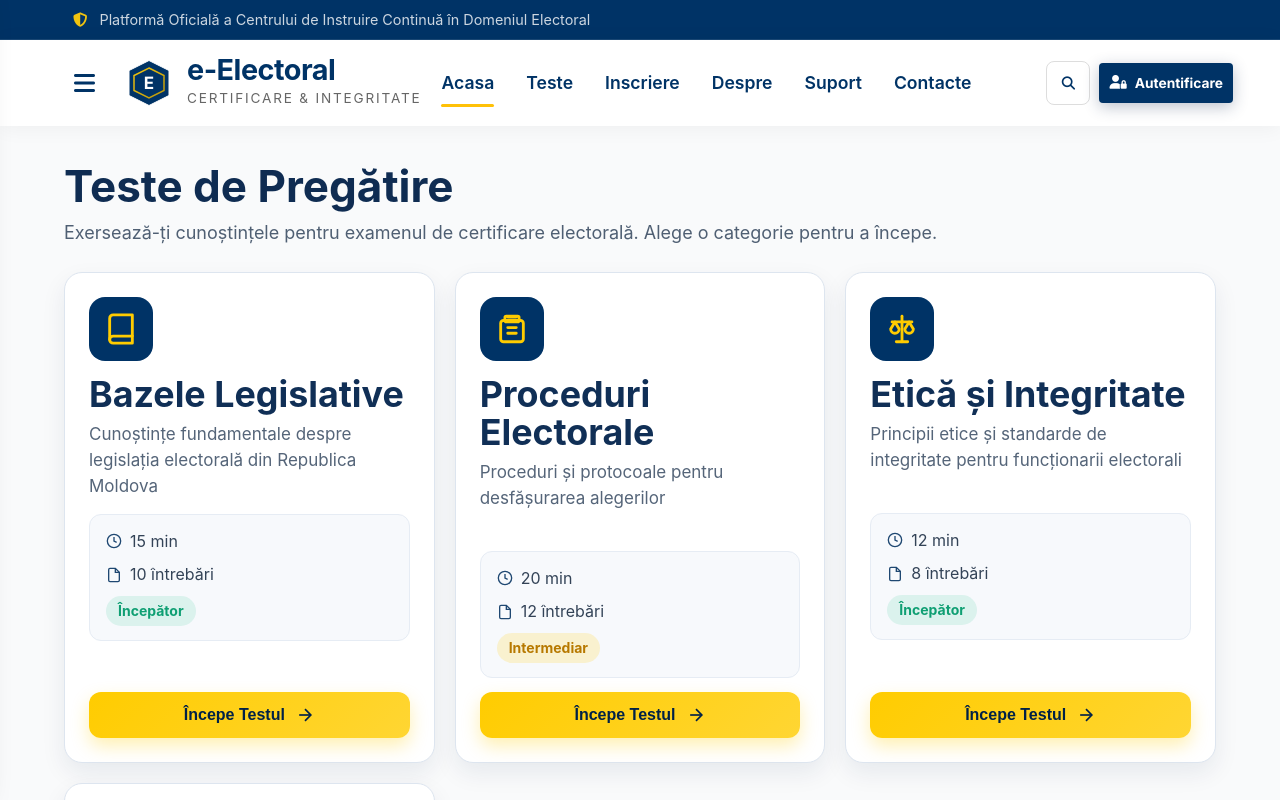
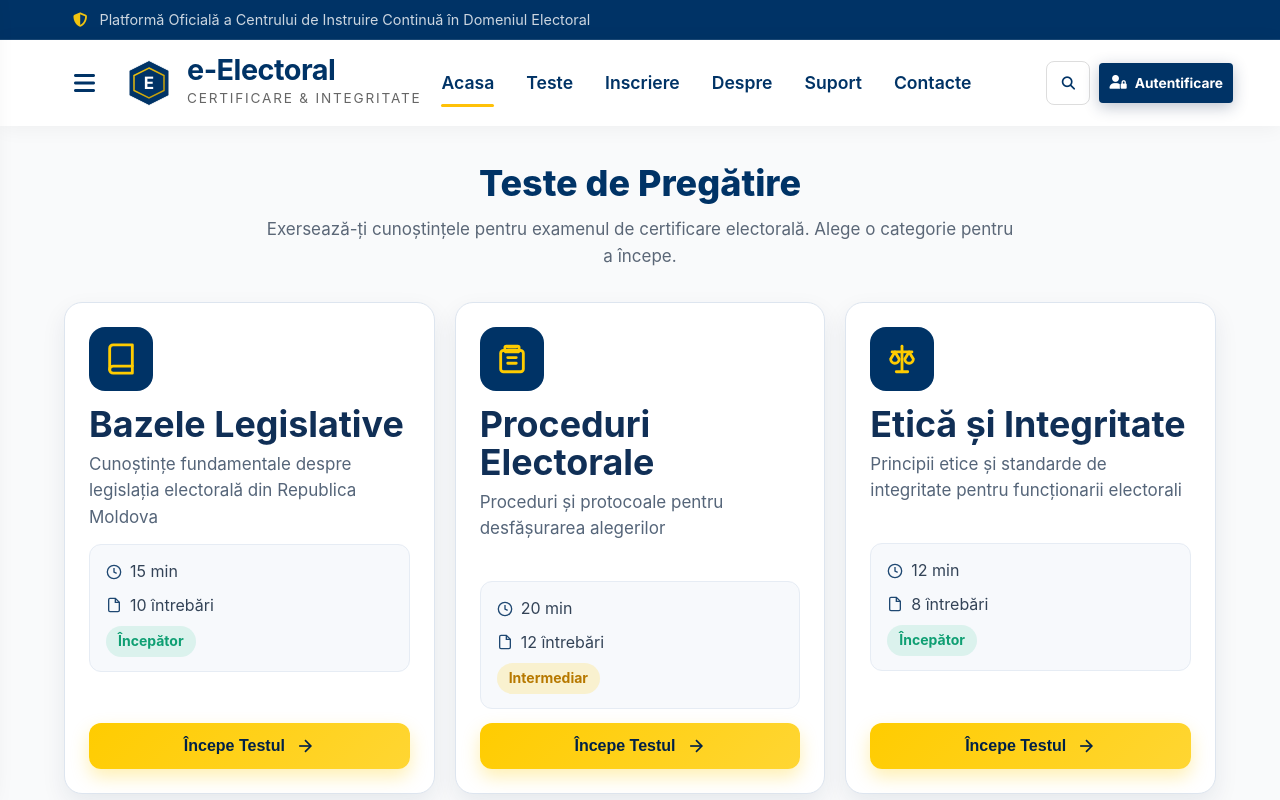
Before and after one commit to roscaiana/Proiect-MRSTweb, a React (Vite) app in the folder frontend/: page /tests in a window 1280 px wide. Shown: the top 800 px of the page. Built offline with nearby package versions, Linux system fonts and the light colour scheme.

Commit message:
changed text position

```diff
--- a/frontend/src/pages/testpage/TestsPage.css
+++ b/frontend/src/pages/testpage/TestsPage.css
@@ -4,21 +4,23 @@
 }
 
 .tests-page .page-header {
-    text-align: left;
-    margin-bottom: 24px;
+    text-align: center;
+    margin-bottom: 32px;
 }
 
 .tests-page .page-header h1 {
-    font-size: clamp(32px, 4vw, 44px);
-    line-height: 1.1;
-    color: #0f2c52;
-    margin-bottom: 8px;
+    font-size: clamp(28px, 3.2vw, 36px);
+    line-height: 1.2;
+    font-weight: 800;
+    color: var(--primary-color);
+    margin-bottom: 10px;
 }
 
 .tests-page .page-subtitle {
-    font-size: 18px;
-    color: #4f5f73;
-    max-width: 920px;
+    font-size: 17px;
+    color: #5b6777;
+    max-width: 760px;
+    margin: 0 auto;
 }
 
 .tests-page .quiz-categories {
--- a/frontend/src/pages/testpage/TestsPage.tsx
+++ b/frontend/src/pages/testpage/TestsPage.tsx
@@ -1,4 +1,4 @@
-import React, { useState, useMemo } from 'react';
+﻿import React, { useState, useMemo } from 'react';
 import { QuizSession, QuizResult } from '../../types/quiz';
 import { quizCategories, getQuestionsByCategory, getCategoryById } from '../../data/quizData';
 import './TestsPage.css';
```
